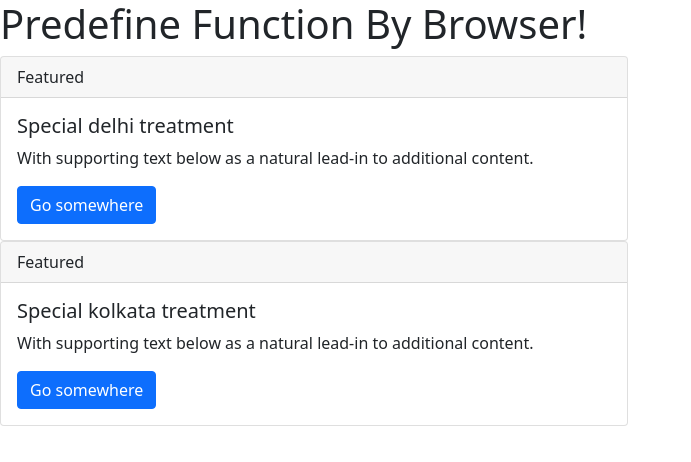
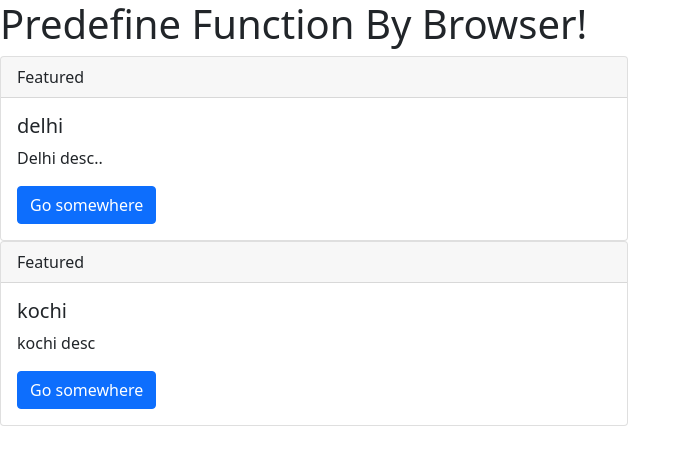
Before and after one commit to dac-2022/day17-my-react-app, a React (Create React App) app: page / in a window 1280 px wide. Shown: the top 462 px of the page, without its empty margins (0-691 px from the left). Built offline with nearby package versions, Linux system fonts and the light colour scheme.

Commit message:
passing data to child tags. props

```diff
--- a/src/App.js
+++ b/src/App.js
@@ -1,14 +1,17 @@
 import Hello from "./components/Hello";
 
 function App() {
-  let list = ["delhi", "kolkata"];
+  let list1 = [
+    { city: "delhi", desc: "Delhi desc.." },
+    { city: "kochi", desc: "kochi desc" },
+  ];
 
   return (
     <div>
       <h1>Predefine Function By Browser!</h1>
 
-      {list.map((item, index) => (
-        <Hello city={item} key={index} />
+      {list1.map((item, index) => (
+        <Hello item={item} key={index} />
       ))}
     </div>
   );
--- a/src/components/Hello.js
+++ b/src/components/Hello.js
@@ -1,10 +1,10 @@
 import World from "./World";
 
-function Hello({ city }) {
+function Hello({ item }) {
   return (
     <div className="row">
       <div className="col-12 col-md-6">
-        <World cityName={city} />
+        <World item={item} />
       </div>
     </div>
   );
--- a/src/components/World.js
+++ b/src/components/World.js
@@ -1,12 +1,10 @@
-function World({ cityName }) {
+function World({ item }) {
   return (
     <div className="card">
       <div className="card-header">Featured</div>
       <div className="card-body">
-        <h5 className="card-title">Special {cityName} treatment</h5>
-        <p className="card-text">
-          With supporting text below as a natural lead-in to additional content.
-        </p>
+        <h5 className="card-title">{item.city}</h5>
+        <p className="card-text">{item.desc}</p>
         <a href="#" className="btn btn-primary">
           Go somewhere
         </a>
```
